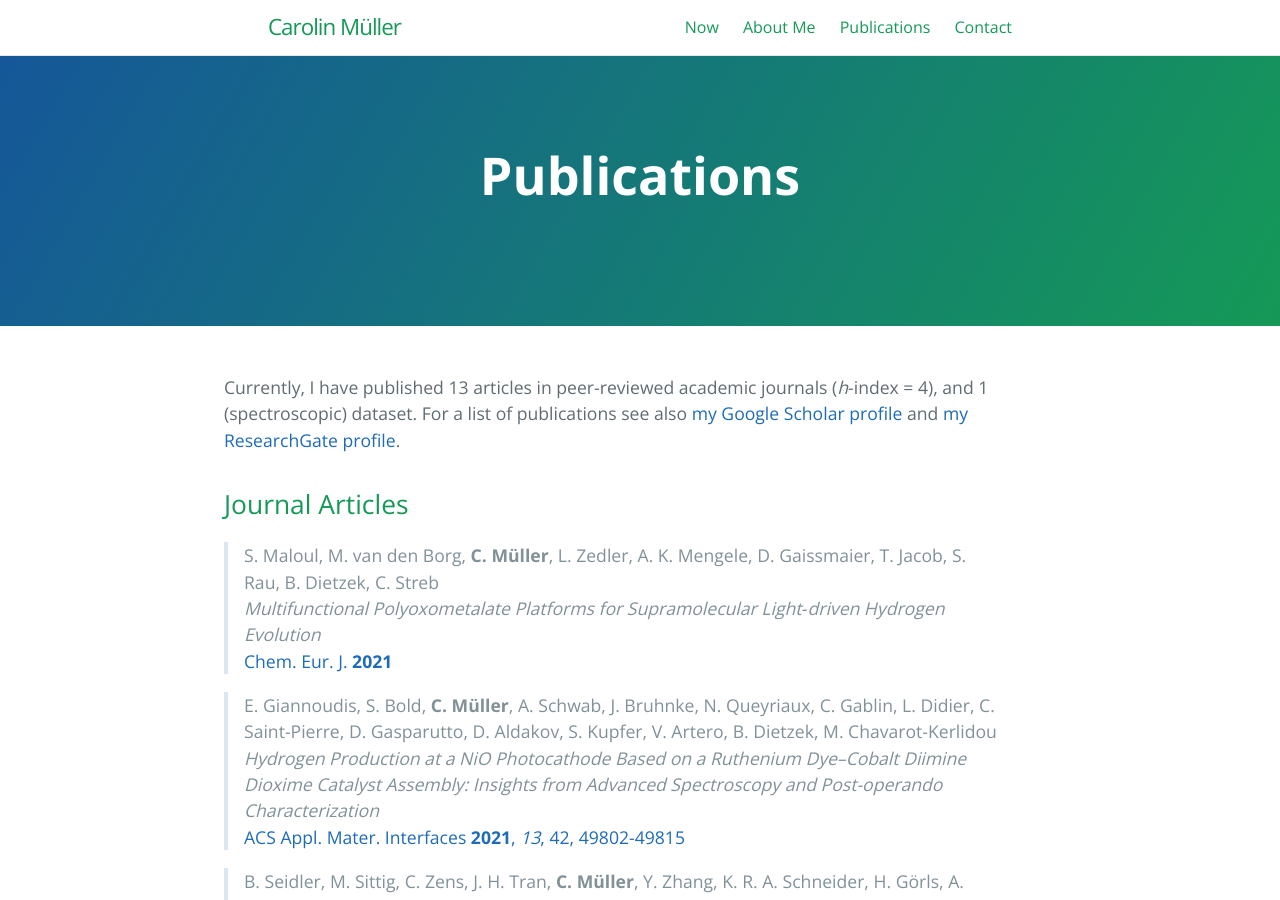
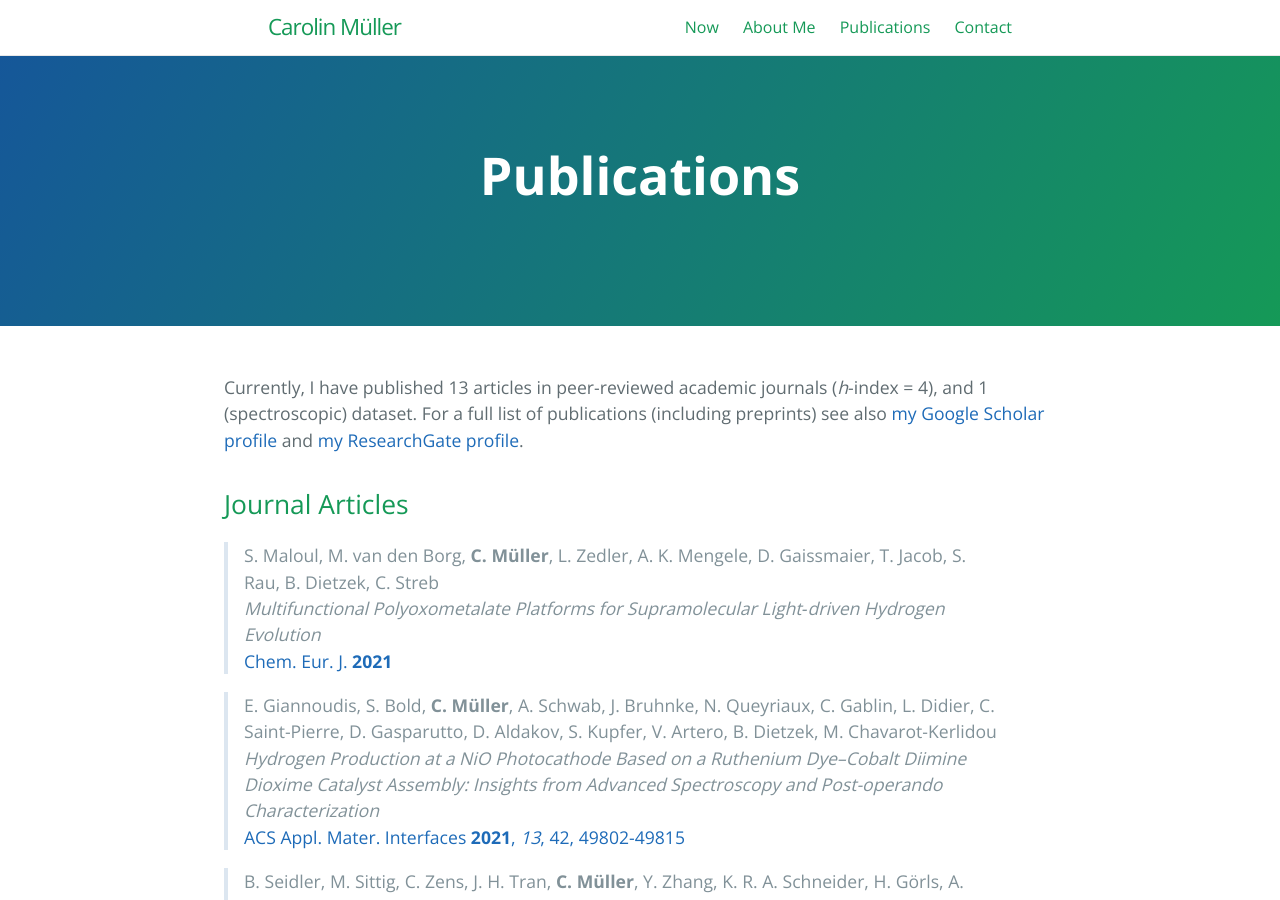
Before and after one commit to carolin-m/carolin-m.github.io, a Jekyll site: the page built from publications.md, in a window 1280 px wide and 900 px high. Built offline with Jekyll 4.4.1, drawn with Linux system fonts in a browser that asks for light colours.

Commit message:
Update publications.md

```diff
--- a/publications.md
+++ b/publications.md
@@ -6,7 +6,7 @@
 order: 1
 ---
 
-Currently, I have published 13 articles in peer-reviewed academic journals (*h*-index = 4), and 1 (spectroscopic) dataset. For a list of publications see also [my Google Scholar profile](https://scholar.google.com/citations?hl=de&user=GTdILbgAAAAJ) and [my ResearchGate profile](https://www.researchgate.net/profile/Carolin-Mueller-6).
+Currently, I have published 13 articles in peer-reviewed academic journals (*h*-index = 4), and 1 (spectroscopic) dataset. For a full list of publications (including preprints) see also [my Google Scholar profile](https://scholar.google.com/citations?hl=de&user=GTdILbgAAAAJ) and [my ResearchGate profile](https://www.researchgate.net/profile/Carolin-Mueller-6).
 
 
 ## Journal Articles <br>
```
